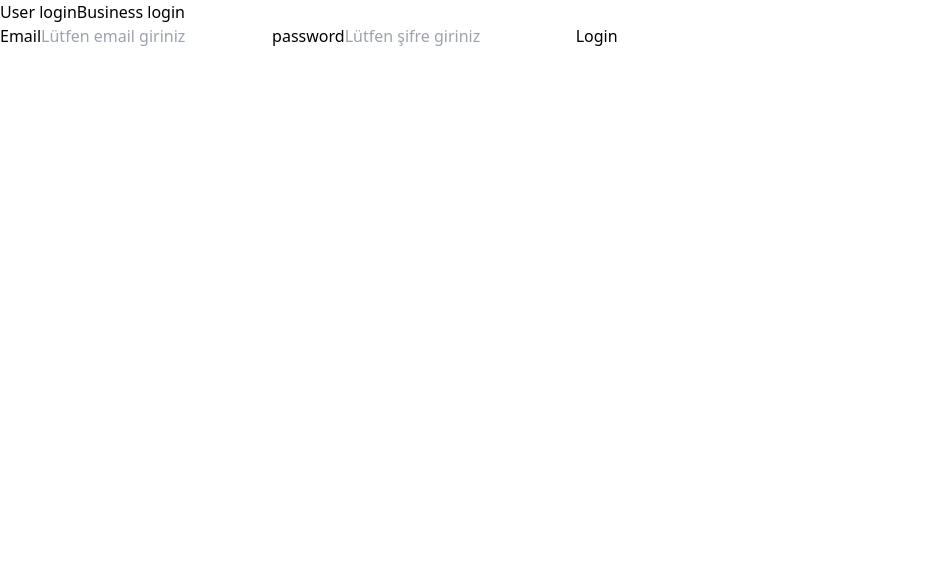
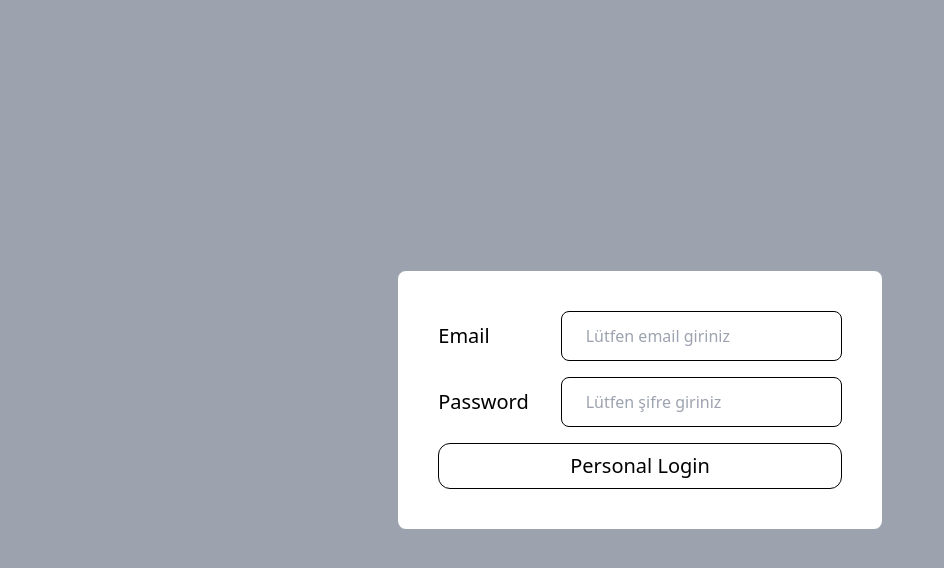
Before and after one commit to alwaysad/UnderTheRadar, a Next.js app in the folder client/: page /auth/login in a window 1280 px wide. Both pictures are taken after a click on the button "User login". Shown: the top 568 px of the page, without its empty margins (0-944 px from the left). Built offline with nearby package versions, Linux system fonts and the light colour scheme.

Commit message:
authentication designv1

```diff
--- a/client/components/loginBusiness.jsx
+++ b/client/components/loginBusiness.jsx
@@ -2,33 +2,34 @@ import useInputValidate from "./customhooks/useinputValidate";
 import { useRef } from "react";
 
 const BusinessLogin = (props) => {
-const emailRef=useRef();
-const passwordRef=useRef();
+  const emailRef = useRef();
+  const passwordRef = useRef();
   const email = useInputValidate(
     "",
     "^[^s@]+@[^s@]+.[^s@]+$",
     "Lütfen geçerli bir e-mail giriniz"
   );
-  const submitHandler=(e)=>{
+  const submitHandler = (e) => {
     e.preventDefault();
 
-    const enteredMail=emailRef.current.value;
-    const enteredPassword=passwordRef.current.value;
+    const enteredMail = emailRef.current.value;
+    const enteredPassword = passwordRef.current.value;
 
-    const business={
-        email:enteredMail,
-        password:enteredPassword
-    }
+    const business = {
+      email: enteredMail,
+      password: enteredPassword,
+    };
     props.submitHandler(business);
-
-
-  }
+  };
 
   return (
-    <div>
-      <form onSubmit={submitHandler}>
-        <label htmlFor="email">Email</label>
-        <input
+    <div className="flex items-center justify-center bg-white px-10 py-10 rounded-lg">
+      <form onSubmit={submitHandler} className="flex flex-col space-y-4">
+        <div className="flex flex-col space-y-2 md:flex-row md:space-x-8 md:space-y-0 items-center">
+          <label htmlFor="email" className="font-medium text-xl w-7/12">
+            Email
+          </label>
+          <input className="px-3 py-3 md:px-6 rounded-lg outline-none border border-black"
             type="email"
             placeholder="Lütfen email giriniz"
             onChange={email.handleChange}
@@ -36,13 +37,20 @@ const passwordRef=useRef();
             pattern="^[^s@]+@[^s@]+.[^s@]+$"
             ref={emailRef}
           ></input>
-        <label htmlFor="password">password</label>
+        </div>
+        {email.error&&<p>{email.error}</p>}
+        <div className="flex flex-col space-y-2 md:flex-row md:space-x-8 md:space-y-0 items-center">
+          <label htmlFor="password" className="font-medium text-xl w-7/12">
+            password
+          </label>
           <input
+            className="px-3 py-3 md:px-6 rounded-lg outline-none border border-black"
             type="password"
             placeholder="Lütfen şifre giriniz"
             ref={passwordRef}
           ></input>
-        <button type="submit">Login</button>
+        </div>
+        <button type="submit"  className="border text-xl border-black hover:bg-black hover:text-white transition duration-200 rounded-xl py-2">Business Login</button>
       </form>
     </div>
   );
--- a/client/components/loginUser.jsx
+++ b/client/components/loginUser.jsx
@@ -25,10 +25,11 @@ const passwordRef=useRef();
   }
 
   return (
-    <div>
-      <form onSubmit={submitHandler}>
-        <label htmlFor="email">Email</label>
-        <input
+    <div className="flex items-center justify-center bg-white px-10 py-10 rounded-lg">
+      <form onSubmit={submitHandler} className='flex flex-col space-y-4'>
+        <div className="flex flex-col space-y-2 md:flex-row md:space-x-8 md:space-y-0 items-center">
+        <label htmlFor="email" className="font-medium text-xl w-7/12">Email</label>
+        <input className="px-3 py-3 md:px-6 rounded-lg outline-none border border-black"
           type="email"
           placeholder="Lütfen email giriniz"
           onChange={email.handleChange}
@@ -36,13 +37,17 @@ const passwordRef=useRef();
           pattern="^[^s@]+@[^s@]+.[^s@]+$"
           ref={emailRef}
         ></input>
-        <label htmlFor="password">password</label>
-        <input
+        </div>
+        {email.error&&<p>{email.error}</p>}
+        <div className="flex flex-col space-y-2 md:flex-row md:space-x-8 md:space-y-0 items-center">
+        <label htmlFor="password" className="font-medium text-xl w-7/12">Password</label>
+        <input className="px-3 py-3 md:px-6 rounded-lg outline-none border border-black"
           type="password"
           placeholder="Lütfen şifre giriniz"
           ref={passwordRef}
         ></input>
-        <button type="submit">Login</button>
+        </div>
+        <button type="submit" className="border text-xl border-black hover:bg-black hover:text-white transition duration-200 rounded-xl py-2">Personal Login </button>
       </form>
     </div>
   );
--- a/client/components/registerForm.jsx
+++ b/client/components/registerForm.jsx
@@ -1,6 +1,7 @@
 import { useRef, useState } from "react";
 import axios from "axios";
 import useInputValidate from "./customhooks/useinputValidate";
+
 
 const RegisterForm = (props) => {
   const [error, setError] = useState("");
--- a/client/globals.css
+++ b/client/globals.css
@@ -4,6 +4,6 @@
 
 @layer components{
     .btn-primary{
-        @apply px-20 mx-10 py-6 bg-secondary md:px-40 md:py-6 rounded-full max-w-xl text-white font-bold text-3xl;
+        @apply px-12 mx-10 py-6 bg-secondary md:px-20 md:py-6 rounded-full max-w-xl text-white font-bold text-3xl;
     }
 }
--- a/client/package.json
+++ b/client/package.json
@@ -13,6 +13,10 @@
   "author": "",
   "license": "ISC",
   "dependencies": {
+    "@emotion/react": "^11.10.6",
+    "@emotion/styled": "^11.10.6",
+    "@mui/icons-material": "^5.11.9",
+    "@mui/material": "^5.11.9",
     "autoprefixer": "^10.4.13",
     "axios": "^1.3.3",
     "next": "^13.1.6",
--- a/client/pages/auth/login.jsx
+++ b/client/pages/auth/login.jsx
@@ -8,6 +8,7 @@ const Login = () => {
   const router = useRouter();
   const [isUser, setIsUser] = useState(false);
   const [isBusiness, setIsBusiness] = useState(false);
+  const [showButtons,setshowButtons]=useState(true);
   const loginHandler = async (loginCredentials) => {
     try {
       await axios
@@ -34,23 +35,26 @@ const Login = () => {
   };
 
   return (
-    <div>
-      <button
+    <div className="flex flex-col space-y-4 items-center justify-center min-h-screen bg-gray-400 ">
+      {showButtons&&<> <button className="btn-primary"
         onClick={() => {
           setIsUser(true);
           setIsBusiness(false);
+          setshowButtons(false);
         }}
       >
         User login
       </button>
-      <button
+      <button className="btn-primary"
         onClick={() => {
           setIsUser(false);
           setIsBusiness(true);
+          setshowButtons(false);
         }}
       >
         Business login
-      </button>
+      </button></>}
+
       {isUser && <LoginUser submitHandler={loginHandler} />}
       {isBusiness && <BusinessLogin submitHandler={businessLoginHandler} />}
     </div>
--- a/client/pages/auth/register.jsx
+++ b/client/pages/auth/register.jsx
@@ -3,6 +3,12 @@ import axios from "axios";
 import { useState } from "react";
 import { useRouter } from "next/router";
 import RegisterBusinessForm from "../../components/registerBusiness";
+
+import HikingIcon from '@mui/icons-material/Hiking';
+import BusinessIcon from '@mui/icons-material/Business';
+
+
+
 
 const Register = () => {
   const router = useRouter();
@@ -64,7 +70,10 @@ const Register = () => {
               setshowButtons(false);
             }}
           >
-            Personal Register
+            <div className="flex items-center space-x-10">
+          <p>Personal Register </p>
+            <HikingIcon fontSize="large"/>
+            </div>
           </button>
           <button
             className="btn-primary"
@@ -74,7 +83,10 @@ const Register = () => {
               setshowButtons(false);
             }}
           >
-            Business Register
+               <div className="flex items-center space-x-10">
+          <p>Business Register </p>
+            <BusinessIcon fontSize="large"/>
+            </div>
           </button>
         </div>
       )}
```
Also changed, not shown: 1 other file (tests, documents, lock files or other folders). Lines whose indentation alone changed are shown as unchanged.
